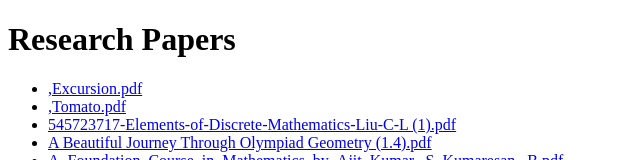
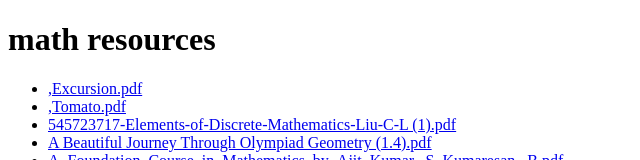
Before and after one commit to 4epsilon0/cminewbies.github.io, a plain HTML site: page index.html in a window 1280 px wide. Shown: the top 160 px of the page, without its empty margins (0-640 px from the left). Drawn offline with Linux system fonts and the light colour scheme.

Commit message:
Update index.html

```diff
--- a/index.html
+++ b/index.html
@@ -6,7 +6,7 @@
     <title>CMI-newbies</title>
 </head>
 <body>
-    <h1>Research Papers</h1>
+    <h1>math resources</h1>
     <ul>
         <li><a href="pdf/,Excursion.pdf">,Excursion.pdf</a></li>
         <li><a href="pdf/,Tomato.pdf">,Tomato.pdf</a></li>
```
